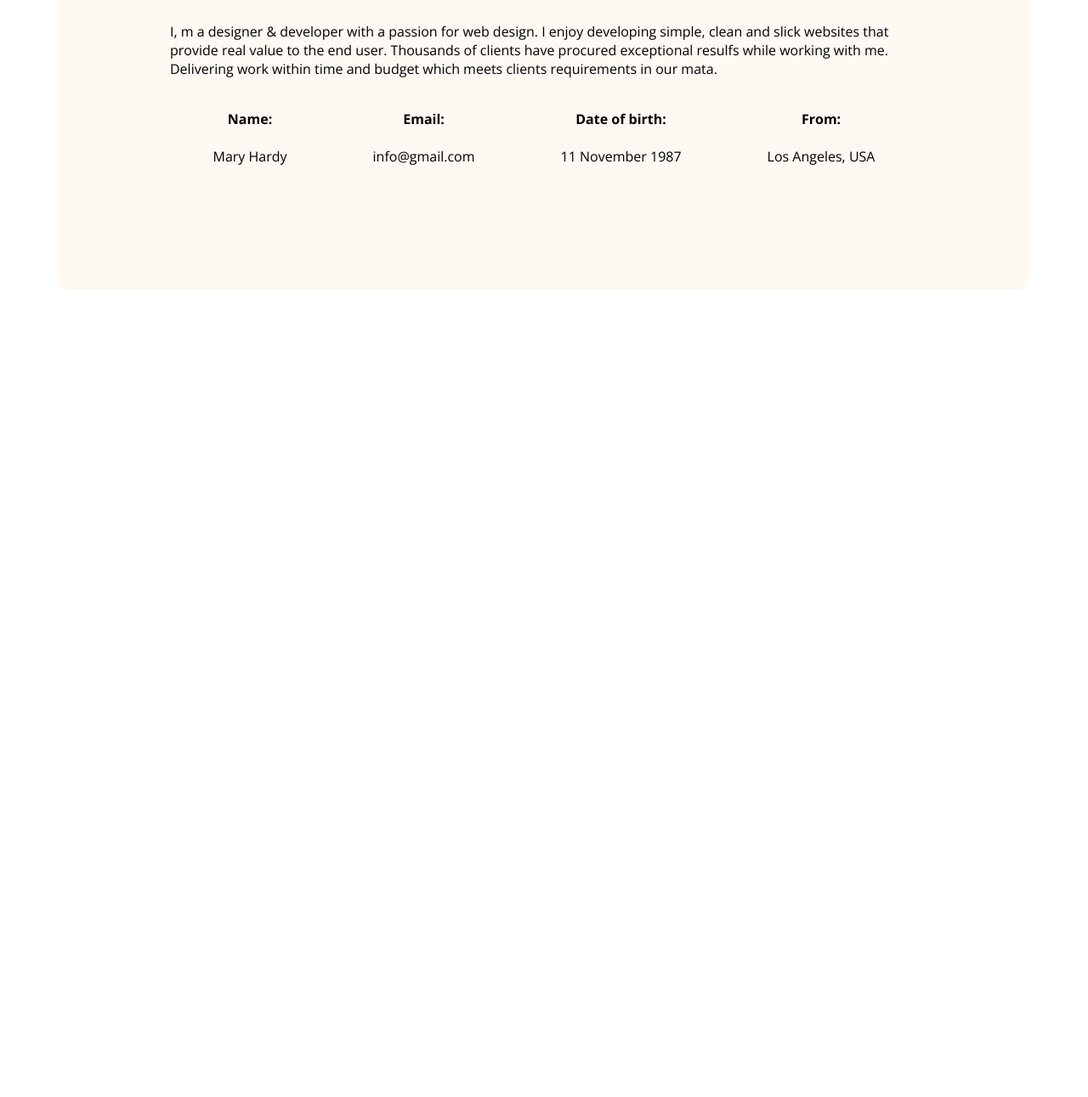
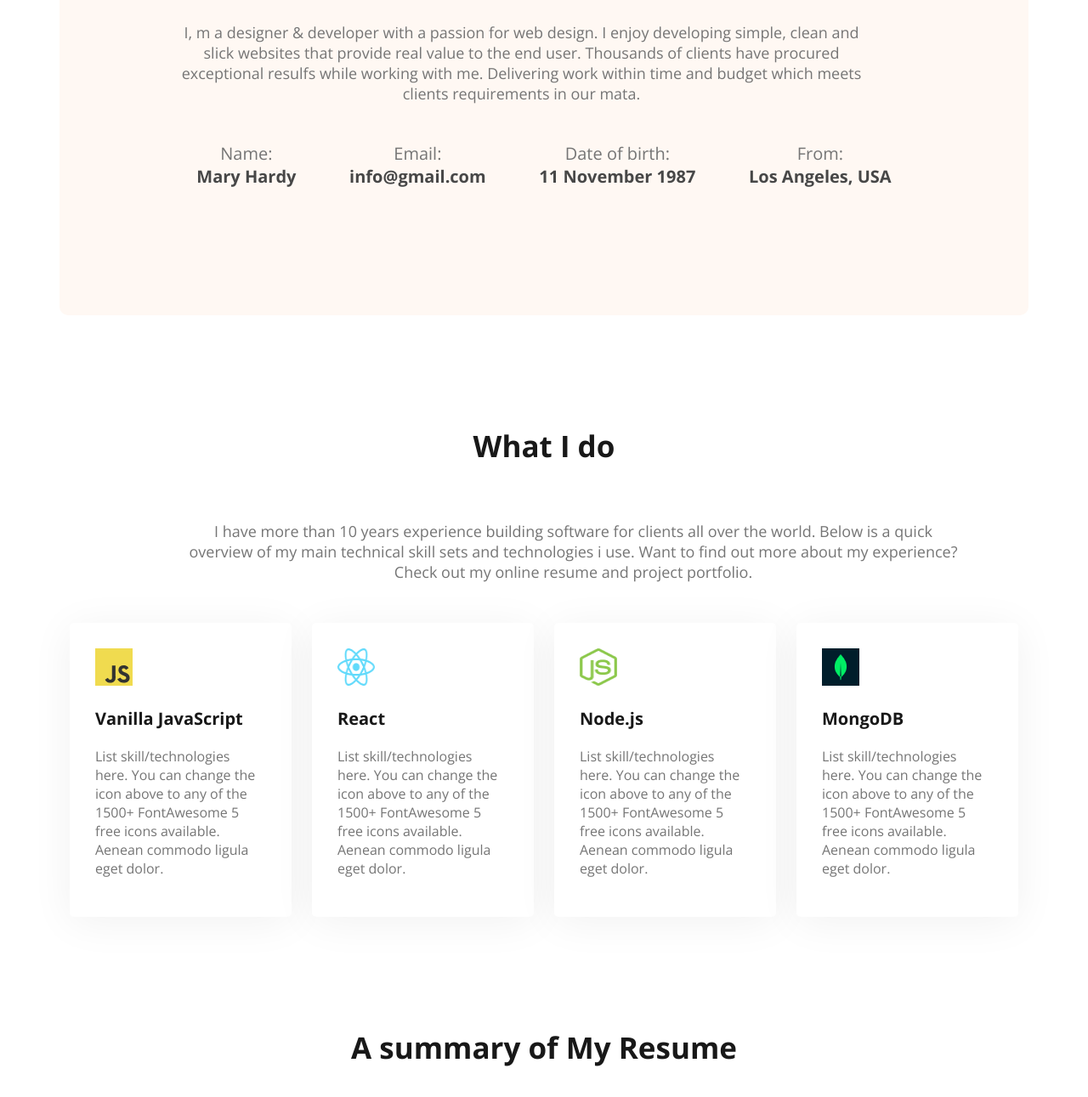
Before and after one commit to efty112/developer-protfolio, a plain HTML site: page index.html in a window 1280 px wide. Shown: the part 1204-2495 px from the top of the page at 85% size. Before the commit the page ends 1675 px from the top, so only its background shows below. Drawn offline with nearby package versions, Linux system fonts and the light colour scheme.

Commit message:
added what i do section

```diff
--- a/index.html
+++ b/index.html
@@ -70,6 +70,58 @@
                 </div>
             </div>
         </section>
+
+        <!-- What I do Section Starts Here -->
+        <section>
+            <h3 class="section-title">What I do</h3>
+            <p id="what-i-do" class="section-description">
+                I have more than 10 years experience building software for clients all over the world. Below is a quick
+                overview of my main technical skill sets and technologies i use. Want to find out more about my
+                experience? Check out my online resume and project portfolio.
+            </p>
+
+            <!-- Skills Starts -->
+            <div class="skills-container">
+
+                <div class="skill">
+                    <img class="logo" src="images/icons/js.png" alt="">
+                    <h3 class="skill-title">Vanilla JavaScript</h3>
+                    <p class="skill-description">List skill/technologies here. You can change the icon above to any of
+                        the
+                        1500+ FontAwesome 5 free icons available. Aenean commodo ligula eget dolor.</p>
+                </div>
+                <div class="skill">
+                    <img class="logo" src="images/icons/react.png" alt="">
+                    <h3 class="skill-title">React</h3>
+                    <p class="skill-description">List skill/technologies here. You can change the icon above to any of
+                        the
+                        1500+ FontAwesome 5 free icons available. Aenean commodo ligula eget dolor.</p>
+                </div>
+                <div class="skill">
+                    <img class="logo" src="images/icons/nodejs.png" alt="">
+                    <h3 class="skill-title">Node.js</h3>
+                    <p class="skill-description">List skill/technologies here. You can change the icon above to any of
+                        the
+                        1500+ FontAwesome 5 free icons available. Aenean commodo ligula eget dolor.</p>
+                </div>
+                <div class="skill">
+                    <img class="logo" src="images/icons/mongo.png" alt="">
+                    <h3 class="skill-title">MongoDB</h3>
+                    <p class="skill-description">List skill/technologies here. You can change the icon above to any of
+                        the
+                        1500+ FontAwesome 5 free icons available. Aenean commodo ligula eget dolor.</p>
+                </div>
+            </div>
+        </section>
+
+        <!-- Resume Section Starts -->
+        <section>
+            <h3 class="section-title">A summary of My Resume</h3>
+
+            <div class="resume-container">
+
+            </div>
+        </section>
     </main>
 
     <footer>
--- a/styles/portfolio.css
+++ b/styles/portfolio.css
@@ -100,7 +100,7 @@ nav a {
 }
 
 /* main section Styles */
-main{
+main {
     max-width: 1140px;
     margin: 0px auto;
 }
@@ -119,10 +119,82 @@ main{
     font-size: 35px;
     font-weight: 700;
 }
-.about-info-container{
+
+.section-description {
+    color: #757575;
+    text-align: center;
+    font-size: 18px;
+    font-weight: 400;
+    width: 827px;
+}
+
+.about-info-container {
     display: flex;
-    justify-content:space-around;
+    justify-content: space-around;
 }
-.about-info{
+
+.about-info {
     text-align: center;
 }
+
+.info-title {
+    color: #757575;
+    text-align: center;
+    font-size: 20px;
+    font-weight: 400;
+    margin-bottom: 0px;
+}
+
+.info-description {
+    color: #474747;
+    font-family: Open Sans;
+    font-size: 20px;
+    font-weight: 700;
+    margin-top: 0px;
+}
+
+#what-i-do {
+    color: #757575;
+    text-align: center;
+    font-size: 18px;
+    font-weight: 400;
+    width: 909px;
+    padding: 30px 150px;
+}
+
+/* What I do styles */
+.skills-container {
+    display: flex;
+}
+
+.logo {
+    width: 44px;
+    height: 44px;
+    flex-shrink: 0;
+}
+
+.skill {
+    padding: 30px;
+    gap: 24px;
+    border-radius: 5px;
+    background: #FFF;
+    box-shadow: 0px 6px 50px 0px rgba(0, 0, 0, 0.06);
+    margin: 0px auto;
+}
+
+.skill-title {
+    color: #181818;
+    font-size: 20px;
+    font-weight: 700;
+}
+
+.skill-description {
+    color: #757575;
+    font-size: 16px;
+    font-weight: 400;
+    width: 201px;
+}
+
+main section{
+    margin-top: 130px;
+}
```
